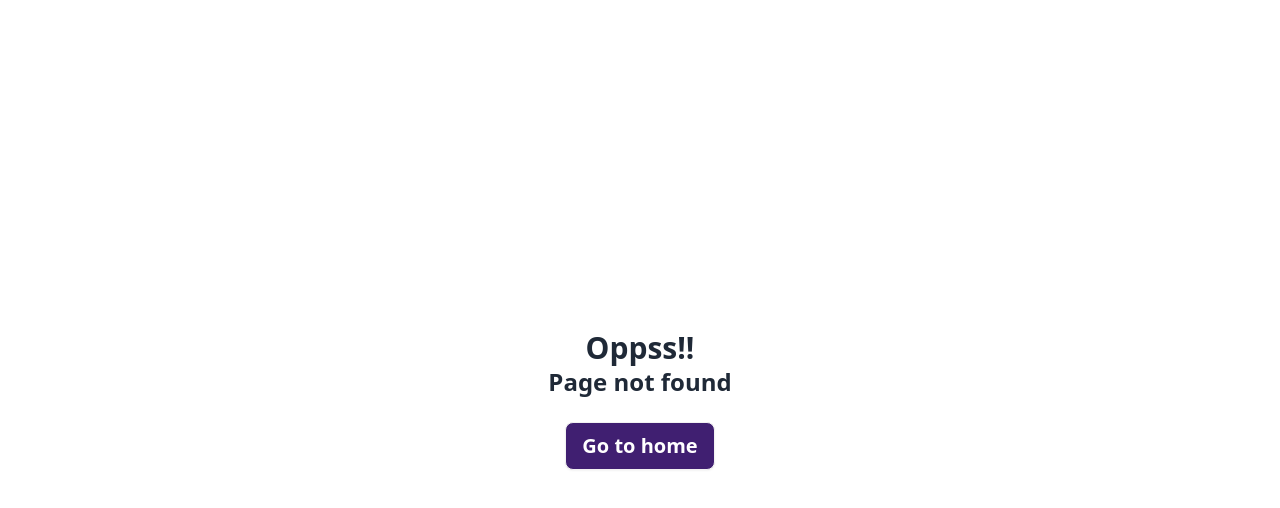
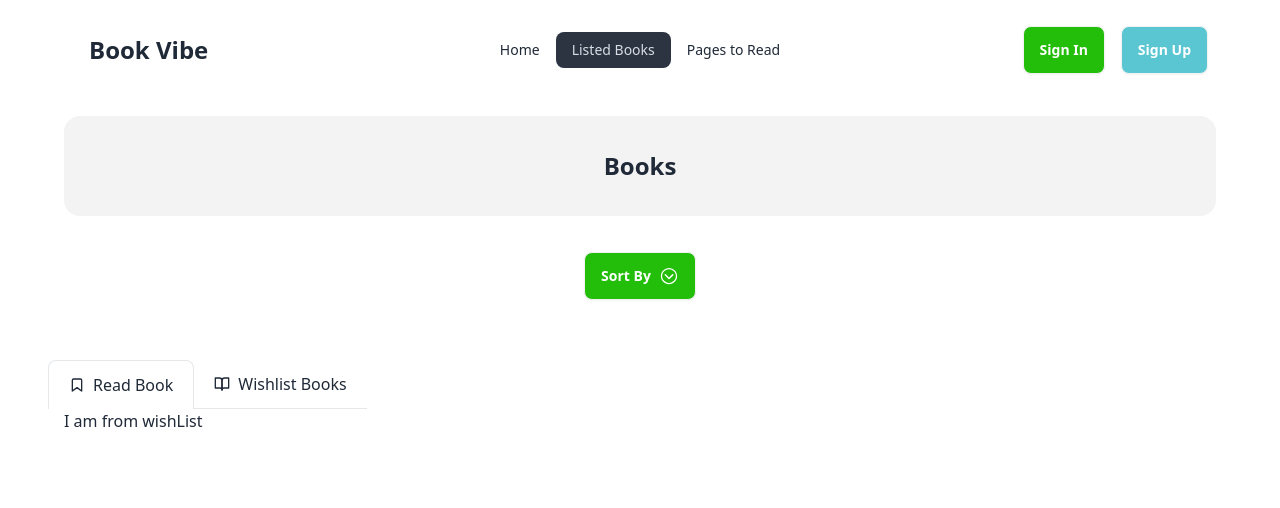
Before and after one commit to FojleTuhin/A8-Book_Vibe, a React (Vite) app: page /listed-books/wishlist in a window 1280 px wide. Before the commit this address had no page. Shown: the top 508 px of the page. Built offline with nearby package versions, Linux system fonts and the light colour scheme.

Commit message:
add viewdetails

```diff
--- a/src/component/Banner.jsx
+++ b/src/component/Banner.jsx
@@ -8,7 +8,7 @@ const Banner = () => {
                 <NavLink to='/listed-books'><button className="btn w-48 bg-[#23BE0A] text-white mt-12">View The List</button></NavLink>
             </div>
             <div>
-                <img className="flex" src="/public/1.png" alt="" />
+                <img className="flex w-[318px] h-[394px]" src="https://blog-cdn.reedsy.com/directories/gallery/110/large_aabfef4fc0dbce2626dcdd247e6e56b9.jpg" alt="" />
             </div>
         </div>
     );
--- a/src/component/Books.jsx
+++ b/src/component/Books.jsx
@@ -11,7 +11,6 @@ const Books = () => {
         .then(data=> setBooks(data))
     },[])
 
-    console.log(books);
 
     return (
         <div className="pb-28">
--- /dev/null
+++ b/src/component/ReadBooks.jsx
@@ -0,0 +1,10 @@
+
+const ReadBooks = () => {
+    return (
+        <div>
+            i am from read books
+        </div>
+    );
+};
+
+export default ReadBooks;
--- a/src/component/ViewDetails.jsx
+++ b/src/component/ViewDetails.jsx
@@ -2,16 +2,17 @@ import { useLoaderData, useParams } from "react-router-dom";
 
 const ViewDetails = () => {
 
-    const books = useLoaderData();
+    const allBooks = useLoaderData();
     const { bookId } = useParams();
     const bookIdInt= parseInt(bookId);
-    const book= books.find(book => book.bookId == bookIdInt)
+    const book= allBooks.find(books=> books.bookId === bookIdInt);
     console.log(book)
+
 
     return (
         <div className="grid grid-cols-2 mt-14 mb-14 gap-12">
             <div className="bg-[#1313130D] p-20 rounded-2xl">
-                <img src={book.image} alt="" />
+                <img src={book.image} alt="book" />
             </div>
             <div>
                 <p className="text-4xl font-bold mb-4">{book.bookName}</p>
--- /dev/null
+++ b/src/component/WishList.jsx
@@ -0,0 +1,10 @@
+
+const WishList = () => {
+    return (
+        <div>
+           I am from wishList
+        </div>
+    );
+};
+
+export default WishList;
--- a/src/main.jsx
+++ b/src/main.jsx
@@ -10,6 +10,8 @@ import ErrorPage from './pages/ErrorPage';
 import ListedBooks from './pages/ListedBooks';
 import Root from './pages/Root';
 import ViewDetails from './component/ViewDetails';
+import ReadBooks from './component/ReadBooks';
+import WishList from './component/WishList';
 
 const router = createBrowserRouter([
   {
@@ -23,12 +25,22 @@ const router = createBrowserRouter([
       },
       {
         path:'/listed-books',
-        element:<ListedBooks></ListedBooks>
+        element:<ListedBooks></ListedBooks>,
+       children:[
+        {
+          index: true,
+          element:<ReadBooks></ReadBooks>
+        },
+        {
+          path:'wishlist',
+          element:<WishList></WishList>
+        }
+       ]
       },
       {
         path:'/book/:bookId',
         element:<ViewDetails></ViewDetails>,
-        loader:()=>fetch('books.json')
+        loader:()=>fetch('../books.json')
       }
     ]
   }
--- a/src/pages/ListedBooks.jsx
+++ b/src/pages/ListedBooks.jsx
@@ -1,9 +1,51 @@
-import ViewDetails from "../component/ViewDetails";
+import { useState } from "react";
+import { IoIosArrowDropdown } from "react-icons/io";
+import { Link, Outlet } from "react-router-dom";
+const ListedBooks = () => {
 
-const ListedBooks = () => {
+    const [tabIndex, setTabIndex] = useState(0)
+
     return (
         <div>
-           <ViewDetails></ViewDetails>
+            <div className="mt-8 h-[100px] bg-[#1313130D] text-2xl font-bold rounded-2xl flex items-center justify-center"> Books
+            </div>
+            <div className="flex justify-center mt-8 mb-14">
+                <details className="dropdown ">
+                    <summary className="m-1 btn bg-[#23BE0A] text-white font-semibold">Sort By < IoIosArrowDropdown className="text-xl" /></summary>
+                    <ul className="p-2 shadow menu dropdown-content z-[1] bg-base-100 rounded-box w-52">
+                        <li><a>All</a></li>
+                        <li><a>Fiction</a></li>
+                        <li><a>Fantasy</a></li>
+                    </ul>
+
+                </details>
+            </div>
+            <div className="flex items-center -mx-4 overflow-x-auto overflow-y-hidden sm:justify-start flex-nowrap dark:bg-gray-100 dark:text-gray-800">
+                <Link
+                    to=''
+                    onClick={() => setTabIndex(0)}
+
+                    className={`flex items-center flex-shrink-0 px-5 py-3 space-x-2 ${tabIndex===0 ? 'border border-b-0':'border-b'} rounded-t-lg dark:border-gray-600 dark:text-gray-900`}>
+
+                    <svg xmlns="http://www.w3.org/2000/svg" viewBox="0 0 24 24" fill="none" stroke="currentColor" strokeWidth="2" strokeLinecap="round" strokeLinejoin="round" className="w-4 h-4">
+                        <path d="M19 21l-7-5-7 5V5a2 2 0 0 1 2-2h10a2 2 0 0 1 2 2z"></path>
+                    </svg>
+                    <span>Read Book</span>
+                </Link>
+                <Link
+                    to='wishlist'
+                    onClick={() => setTabIndex(1)}
+                    className={`flex items-center flex-shrink-0 px-5 py-3 space-x-2 ${tabIndex===1 ? 'border border-b-0':'border-b'} rounded-t-lg dark:border-gray-600 dark:text-gray-900`}>
+
+                    <svg xmlns="http://www.w3.org/2000/svg" viewBox="0 0 24 24" fill="none" stroke="currentColor" strokeWidth="2" strokeLinecap="round" strokeLinejoin="round" className="w-4 h-4">
+                        <path d="M2 3h6a4 4 0 0 1 4 4v14a3 3 0 0 0-3-3H2z"></path>
+                        <path d="M22 3h-6a4 4 0 0 0-4 4v14a3 3 0 0 1 3-3h7z"></path>
+                    </svg>
+                    <span>Wishlist Books</span>
+                </Link>
+
+            </div>
+            <Outlet></Outlet>
         </div>
     );
 };
```
Also changed, not shown: 1 other file (tests, documents, lock files or other folders).
